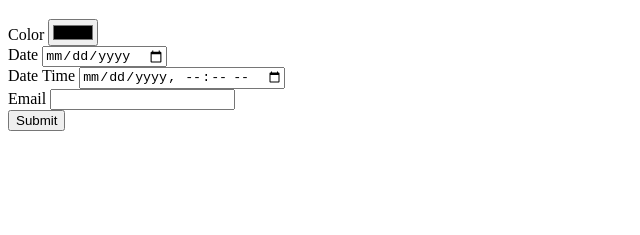
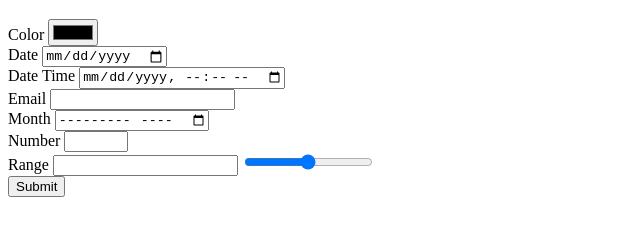
Before and after one commit to renatoabreu14/cursos, a plain HTML site: page HTML5/course/form.html in a window 1280 px wide. Shown: the part 61-296 px from the top of the page, without its empty margins (0-640 px from the left). Drawn offline with Linux system fonts and the light colour scheme.

Commit message:
Inputs   - month   - number   - range

```diff
--- a/HTML5/course/form.html
+++ b/HTML5/course/form.html
@@ -30,6 +30,24 @@
                 <label for="">Email</label>
                 <input type="email" name="email" id="">
             </div>
+            <div class="form-group">
+                <label for="">Month</label>
+                <input type="month" name="month" id="">
+            </div>
+            <div class="form-group">
+                <label for="">Number</label>
+                <input type="number" name="number" id="" min="0" max="100" step="2">
+            </div>
+            <div class="form-group">
+                <label for="">Range</label>
+                <input type="text" name="" id="textinput">
+                <input type="range" name="range" id="" min="0" max="100" onchange="updateTextInput(this.value)">
+                <script>
+                    function updateTextInput(num) {
+                        document.getElementById("textinput").value = num;
+                    }
+                </script>
+            </div>
             <button>Submit</button>
         </form>
     </section>
```
